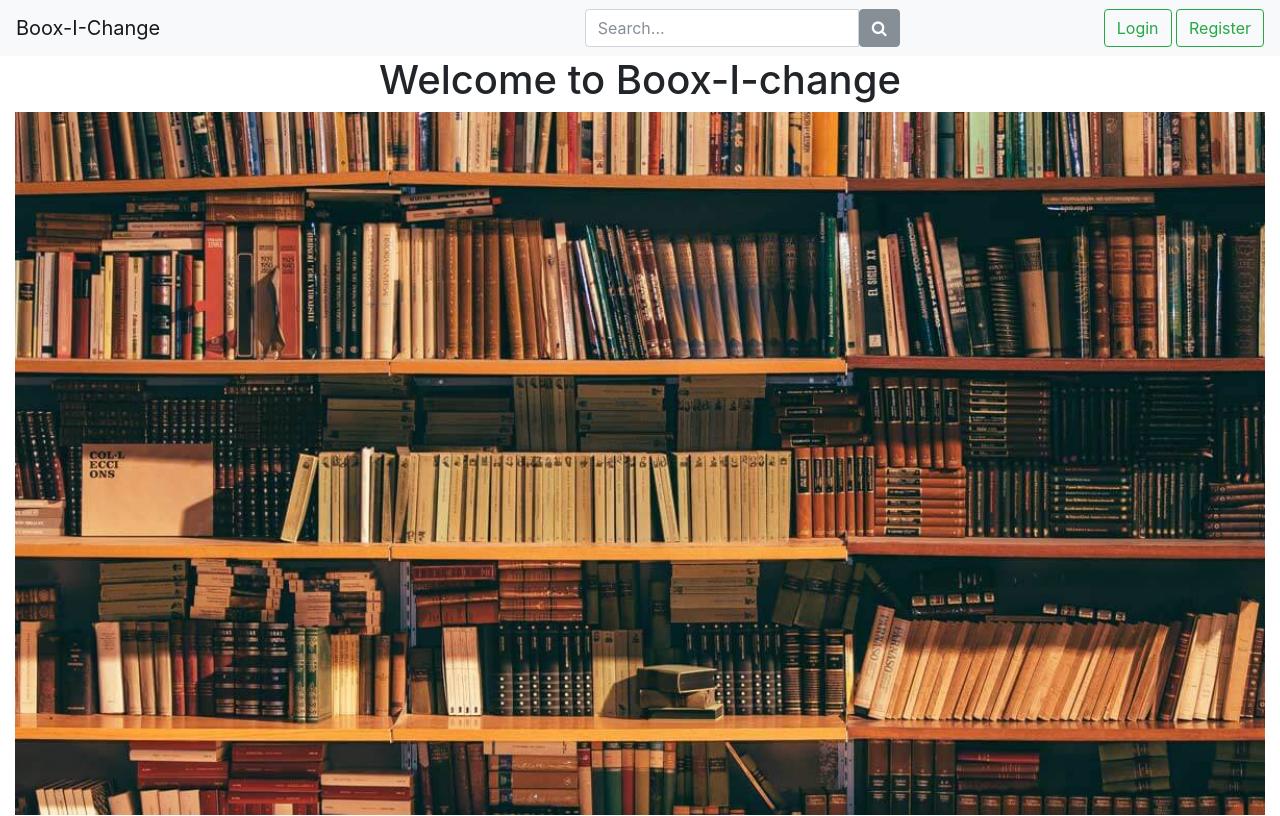
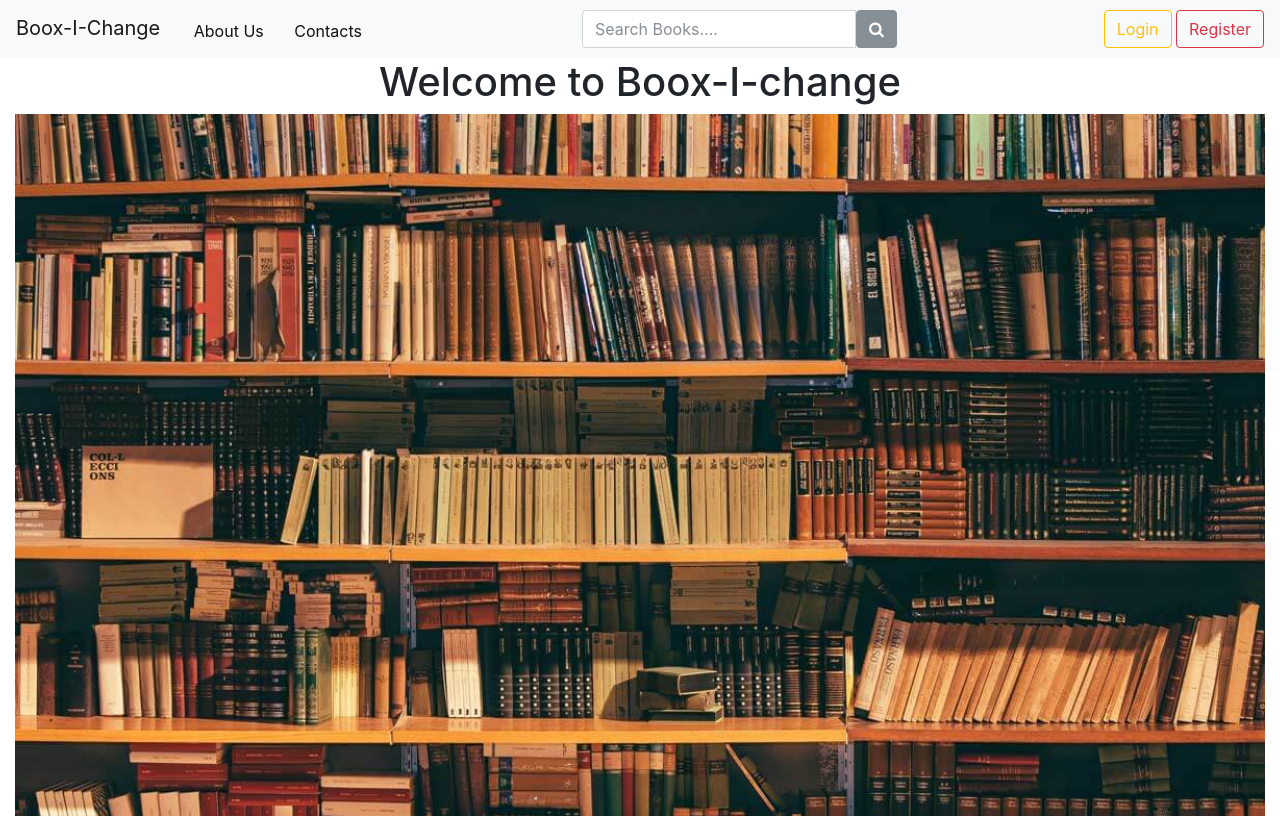
Before and after one commit to amanloc1/Unamed, a PHP site: page / in a window 1280 px wide. Shown: the top 816 px of the page. Run offline with PHP 8.4, Linux system fonts and the light colour scheme.

Commit message:
navbar updated

```diff
--- a/php/header.php
+++ b/php/header.php
@@ -1,12 +1,14 @@
 <nav class="navbar sticky-top navbar-light bg-light" >
+  <div>
   <a href="index.php" class="navbar-brand">Boox-I-Change</a>
-  <div>
   <!--About us-->
+  <button class="btn btn-light" type="button">About Us</button>
+  <button class="btn btn-light" type="button">Contacts</button>
   </div>
   <div class="search-container">
     <form>
       <div class="input-group">
-        <input type="text" class="form-control" placeholder="Search...">
+        <input type="text" class="form-control" placeholder="Search Books....">
         <div class="input-group-append">
           <button class="btn btn-secondary" type="button">
             <i class="fa fa-search"></i>
@@ -16,7 +18,7 @@
     </form>
   </div>
   <div class="login-container">
-        <button class="btn btn-outline-success my-2 my-sm-0" onclick="window.location.href = 'others/login/login_index.html';">Login</button>
-        <button class="btn btn-outline-success my-2 my-sm-0" type="button" a href="#">Register</button>
+        <button class="btn btn-outline-warning my-2 my-sm-0" onclick="window.location.href = 'others/login/login_index.html';">Login</button>
+        <button class="btn btn-outline-danger my-2 my-sm-0" type="button" a href="#">Register</button>
   </div>
 </nav>
```
